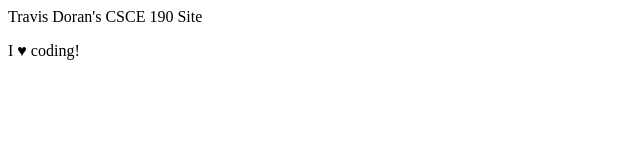
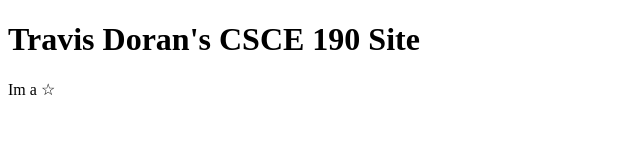
Before and after one commit to travisdoran/travisdoran.github.io, a plain HTML site: page index.html in a window 1280 px wide. Shown: the whole page, without its empty margins (0-640 px from the left). Drawn offline with Linux system fonts and the light colour scheme.

Commit message:
Add files via upload

```diff
--- a/index.html
+++ b/index.html
@@ -4,8 +4,8 @@
         <title>CSCE 190: Travis Doran</title>
     </head>
     <body>
-        <hl>Travis Doran's CSCE 190 Site</hl>
+        <h1>Travis Doran's CSCE 190 Site</h1>
 
-        <p>I &hearts; coding!</p>
+        <p>Im a &star;</p>
     </body>
 </html>
```
